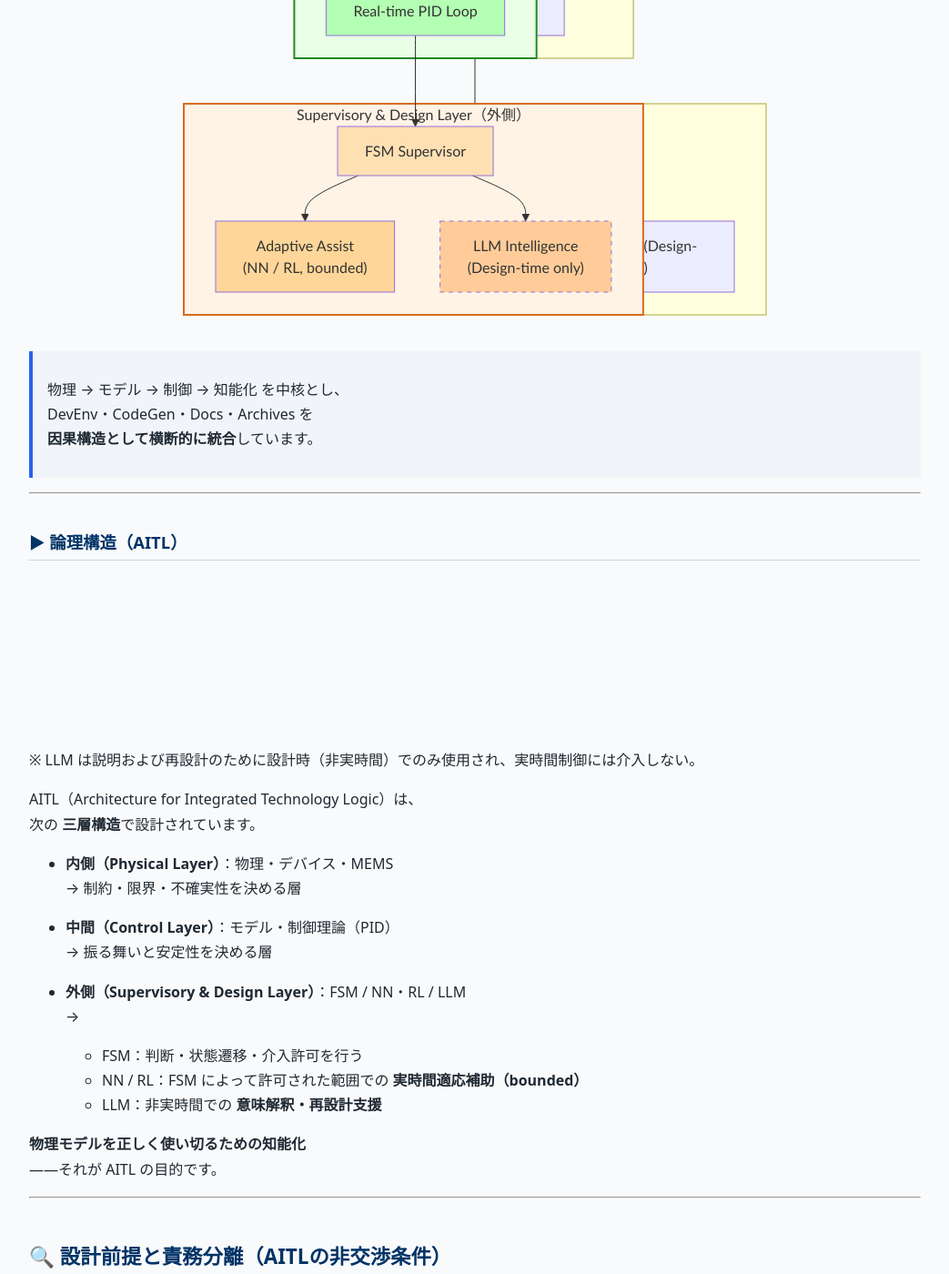
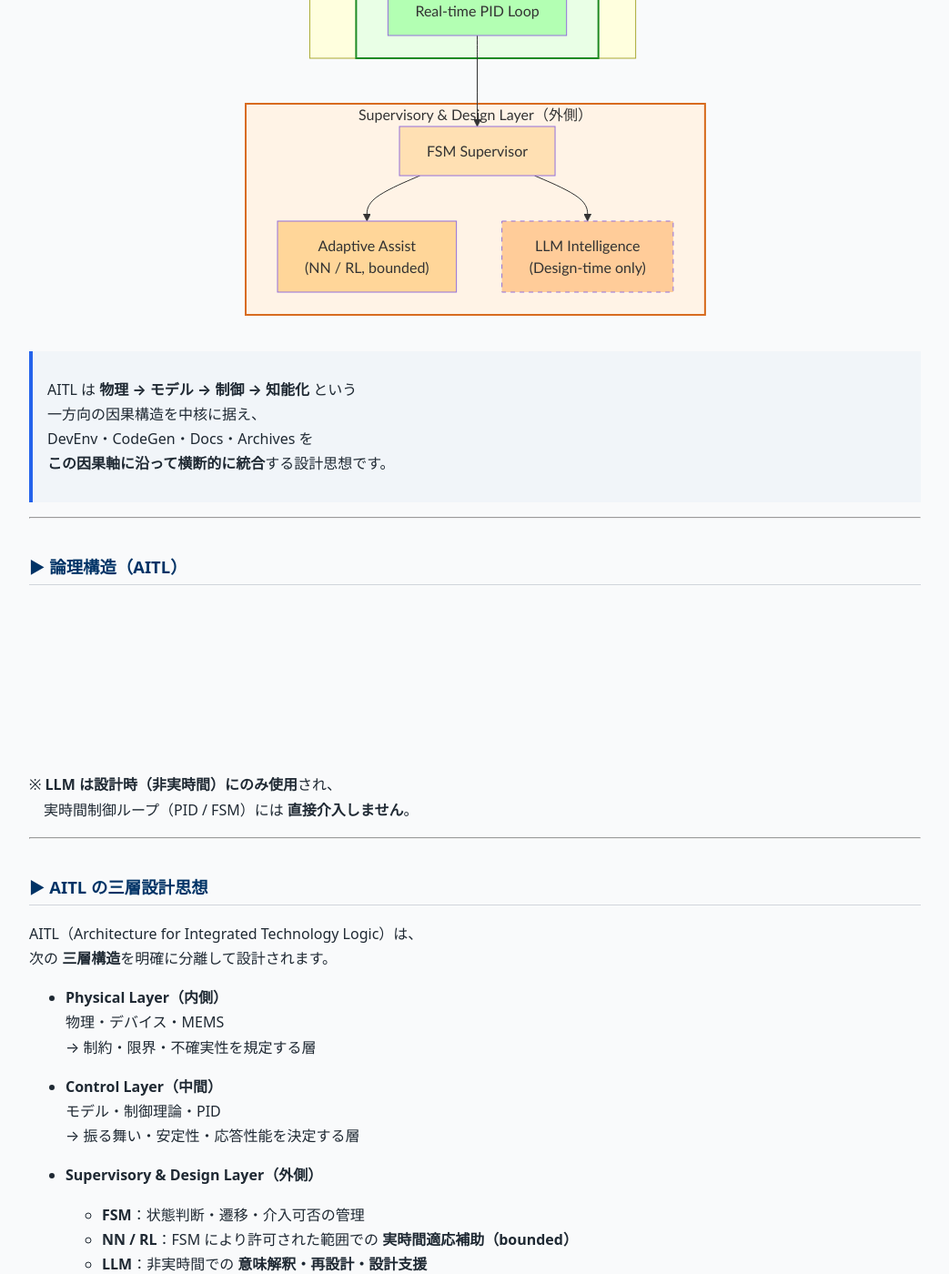
Before and after one commit to Samizo-AITL/Samizo-AITL.github.io, a Jekyll site: the page built from portal/index.md, in a window 1280 px wide and 1400 px high, scrolled down 2031 px. Shown: the whole window at 91% size, without its empty margins (118-1161 px from the left). Built offline with Jekyll 4.4.1, drawn with Linux system fonts in a browser that asks for light colours; our own code applies the rules of GitHub Pages for plain Markdown files; some of the changed text lies outside the part shown.

Commit message:
Update index.md

````diff
--- a/portal/index.md
+++ b/portal/index.md
@@ -75,8 +75,8 @@
   %% ===== Supervisory & Design Layer =====
   subgraph Supervisory["Supervisory & Design Layer"]
     S["FSM Supervisor"]
-    A["Adaptive Assist (NN / RL, bounded)"]
-    I["LLM Intelligence (Design-time only)"]
+    A["Adaptive Assist<br/>(NN / RL, bounded)"]
+    I["LLM Intelligence<br/>(Design-time only)"]
   end
 
   %% ===== Flow =====
@@ -84,9 +84,10 @@
   S --> I
 ```
 
-> 物理 → モデル → 制御 → 知能化 を中核とし、
+> AITL は **物理 → モデル → 制御 → 知能化** という
+> 一方向の因果構造を中核に据え、
 > DevEnv・CodeGen・Docs・Archives を
-> **因果構造として横断的に統合**しています。
+> **この因果軸に沿って横断的に統合**する設計思想です。
 
 ---
 
@@ -109,15 +110,12 @@
   %% ===== Supervisory & Design Layer =====
   subgraph SL["Supervisory & Design Layer（外側）"]
     S["FSM Supervisor"]
-    A["Adaptive Assist\n(NN / RL, bounded)"]
-    I["LLM Intelligence\n(Design-time only)"]
+    A["Adaptive Assist<br/>(NN / RL, bounded)"]
+    I["LLM Intelligence<br/>(Design-time only)"]
   end
 
   %% ===== Flow =====
-  P --> M
-  M --> C
-  C --> R
-  R --> S
+  P --> M --> C --> R --> S
   S --> A
   S --> I
 
@@ -135,25 +133,32 @@
   style A fill:#ffd699
   style I fill:#ffcc99,stroke-dasharray:5 5
 ```
-※ LLM は説明および再設計のために設計時（非実時間）でのみ使用され、実時間制御には介入しない。
+
+※ **LLM は設計時（非実時間）にのみ使用**され、
+　実時間制御ループ（PID / FSM）には **直接介入しません**。
+
+---
+
+### ▶ AITL の三層設計思想
 
 AITL（Architecture for Integrated Technology Logic）は、
-次の **三層構造**で設計されています。
+次の **三層構造**を明確に分離して設計されます。
 
-- **内側（Physical Layer）**：物理・デバイス・MEMS
-  → 制約・限界・不確実性を決める層
+- **Physical Layer（内側）**
+  物理・デバイス・MEMS
+  → 制約・限界・不確実性を規定する層
 
-- **中間（Control Layer）**：モデル・制御理論（PID）
-  → 振る舞いと安定性を決める層
+- **Control Layer（中間）**
+  モデル・制御理論・PID
+  → 振る舞い・安定性・応答性能を決定する層
 
-- **外側（Supervisory & Design Layer）**：FSM / NN・RL / LLM
-  →
-  - FSM：判断・状態遷移・介入許可を行う
-  - NN / RL：FSM によって許可された範囲での **実時間適応補助（bounded）**
-  - LLM：非実時間での **意味解釈・再設計支援**
+- **Supervisory & Design Layer（外側）**
+  - **FSM**：状態判断・遷移・介入可否の管理
+  - **NN / RL**：FSM により許可された範囲での **実時間適応補助（bounded）**
+  - **LLM**：非実時間での **意味解釈・再設計・設計支援**
 
-**物理モデルを正しく使い切るための知能化**
-――それが AITL の目的です。
+> **物理モデルを正しく、最後まで使い切るための知能化**
+> ――それが AITL の目的です。
 
 ---
 
````
